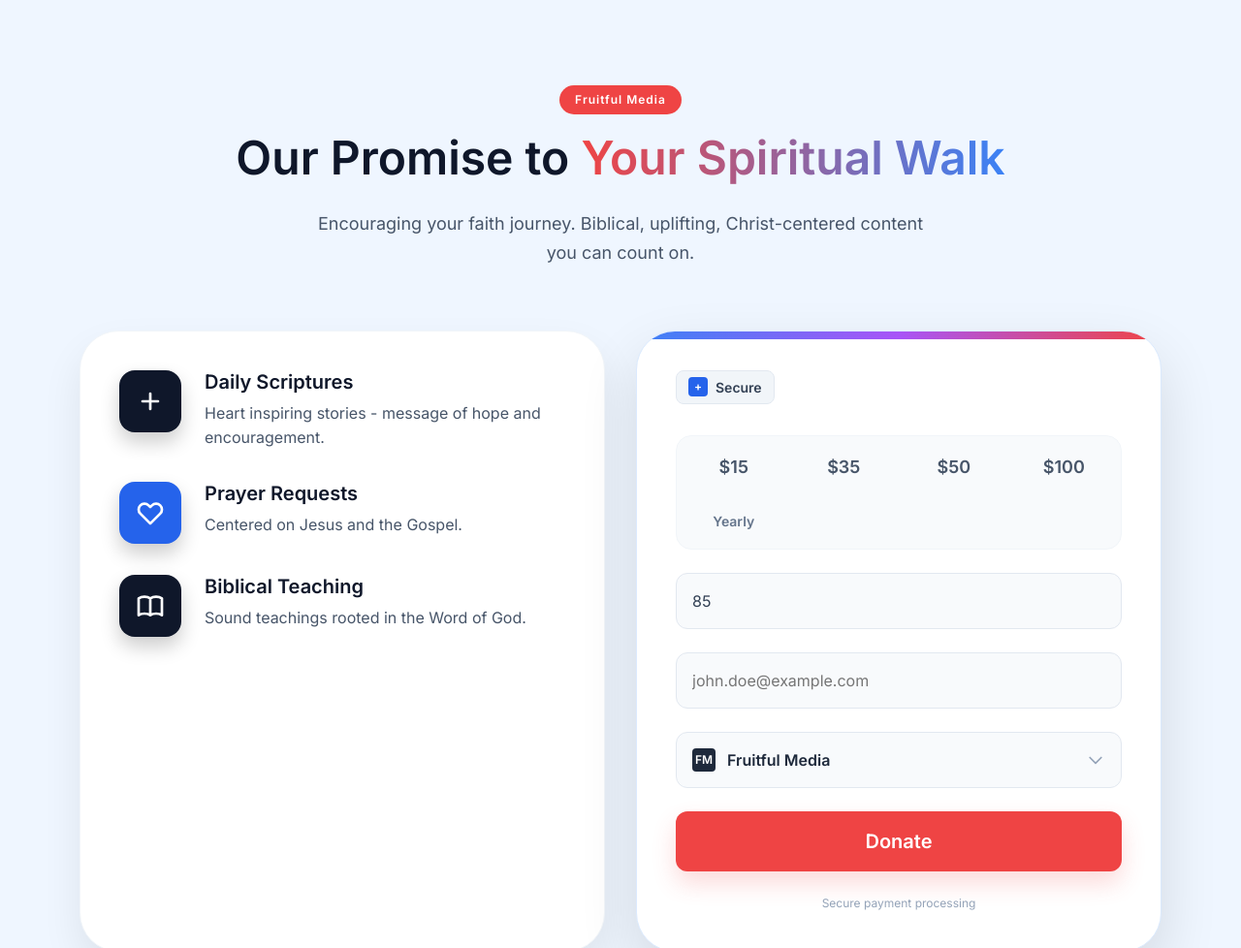
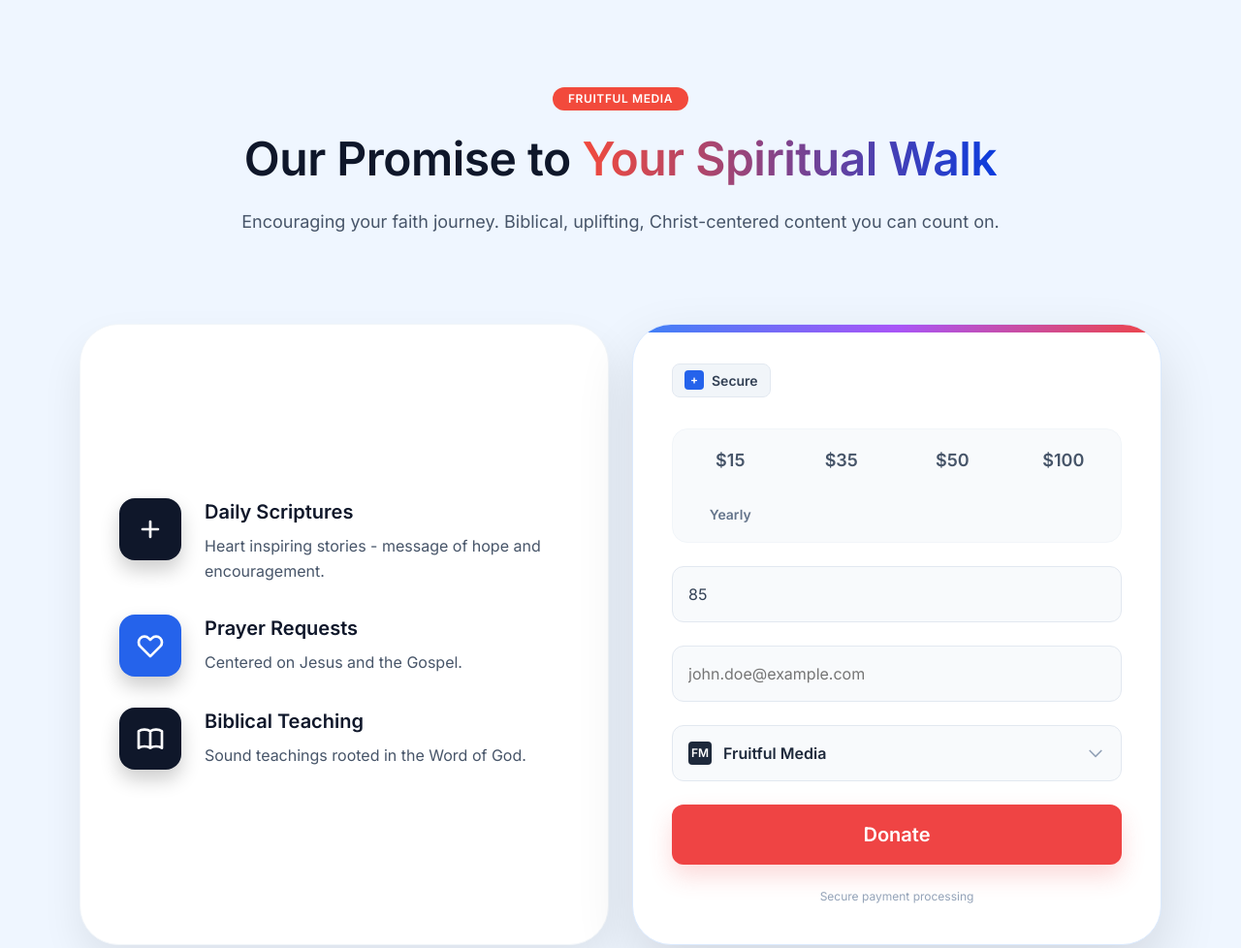
Before and after one commit to MohamadAdil/fruitfulmedia, a plain HTML site: page index.html in a window 1280 px wide. Shown: the part 4280-5258 px from the top of the page at 97% size. Drawn offline with nearby package versions, Linux system fonts and the light colour scheme.

Commit message:
'05-02-206'

```diff
--- a/css/style.css
+++ b/css/style.css
@@ -1125,73 +1125,40 @@
 }
 
 /*  */
-.donate-section {
+.ScDonate {
   padding: 96px 0;
   background: #eff6ff;
 }
 
-.donate-container {
-  max-width: 1280px;
-  padding: 0 16px;
-  margin: 0 auto;
-}
-
-.donate-head {
+.ScDonateHeader {
   text-align: center;
-  margin-bottom: 64px;
-}
-
-.donate-badge {
-  display: inline-block;
-  padding: 6px 16px;
-  background: #ef4444;
-  color: #fff;
-  font-size: 12px;
-  font-weight: 700;
-  border-radius: 999px;
-  margin-bottom: 16px;
-  letter-spacing: 1px;
-}
-
-.donate-title {
-  font-size: 48px;
-  font-weight: 800;
-  color: #0f172a;
+  max-width: 800px;
+  margin: 0 auto 90px;
+}
+
+.ScDonate h2 {
   margin-bottom: 24px;
-}
-
-.donate-title span {
-  background: linear-gradient(to right, #ef4444, #3b82f6);
+  font: 800 48px/1.1 var(--font-family-primary);
+  letter-spacing: -0.5px;
+  color: var(--clr-slate-900);
+}
+
+.ScDonate h2 span {
+  background: var(--clr-primary-gradient);
   -webkit-background-clip: text;
+  -webkit-text-fill-color: transparent;
+  background-clip: text;
   color: transparent;
 }
 
-.donate-subtitle {
-  max-width: 640px;
-  margin: 0 auto;
-  font-size: 18px;
-  color: #475569;
-  line-height: 1.7;
-}
-
-.donate-grid {
-  max-width: 1152px;
-  margin: 0 auto;
-  display: grid;
-  grid-template-columns: 1fr;
-  gap: 32px;
-}
-
-@media(min-width:1024px) {
-  .donate-grid {
-    grid-template-columns: 1fr 1fr;
-  }
-}
-
-/* LEFT CARD */
-
-.donate-features {
-  background: #fff;
+.ScDonate p {
+  margin-bottom: 32px;
+  font: 400 18px/1.6 var(--font-family-primary);
+  color: var(--clr-slate-600);
+}
+
+.ScDonateCards {
+  background: var(--clr-white);
   border-radius: 40px;
   padding: 40px;
   border: 1px solid #f1f5f9;
@@ -1199,53 +1166,57 @@
   display: flex;
   flex-direction: column;
   gap: 32px;
-}
-
-.feature-row {
+  height: 100%;
+  align-items: start;
+  justify-content: center;
+}
+
+.ScDonateCard {
   display: flex;
   gap: 24px;
   align-items: flex-start;
 }
 
-.feature-icon {
+.ScDonateCardIcon {
   width: 64px;
   height: 64px;
   border-radius: 16px;
   display: flex;
   align-items: center;
   justify-content: center;
-  color: #fff;
+  color: var(--clr-white);
   flex-shrink: 0;
   box-shadow: 0 10px 20px rgba(0, 0, 0, 0.2);
 }
 
-.feature-icon svg {
+.ScDonateCardIcon svg {
   width: 32px;
   height: 32px;
 }
 
-.feature-icon.dark {
+.ScDonateCardIcon.dark {
   background: #0f172a;
 }
 
-.feature-icon.blue {
+.ScDonateCardIcon.blue {
   background: #2563eb;
 }
 
-.feature-row h3 {
-  font-size: 20px;
-  font-weight: 700;
-  color: #0f172a;
-  margin-bottom: 8px;
-}
-
-.feature-row p {
-  color: #475569;
-  line-height: 1.6;
-}
-
-/* RIGHT CARD */
-
+.ScDonateCardCn h3 {
+  font: 700 20px/28px var(--font-family-primary);
+  color: var(--clr-slate-900);
+  margin: 0 0 8px;
+}
+
+.ScDonateCardCn p {
+  font: 16px/26px var(--font-family-primary);
+  color: var(--clr-slate-600);
+  margin: 0;
+}
+
+
+
+/*  */
 .donate-form-card {
   position: relative;
   background: #fff;
--- a/index.html
+++ b/index.html
@@ -474,80 +474,74 @@
       </div>
     </div>
   </section>
-  <!-- donate-section -->
-  <section id="donate" class="donate-section">
+  <section class="ScDonate">
     <div class="container">
-
-      <div class="donate-head">
-        <div class="donate-badge">Fruitful Media</div>
-
-        <h2 class="donate-title">
+      <div class="ScDonateHeader">
+        <span class="ScSub">Fruitful Media</span>
+        <h2>
           Our Promise to
           <span>Your Spiritual Walk</span>
         </h2>
-
-        <p class="donate-subtitle">
+        <p>
           Encouraging your faith journey. Biblical, uplifting, Christ-centered content you can count on.
         </p>
       </div>
-
-      <div class="donate-grid">
-
-        <!-- LEFT CARD -->
-        <div class="donate-features">
-
-          <div class="feature-row">
-            <div class="feature-icon dark">
+      <div class="row">
+        <div class="col-md-6">
+          <div class="ScDonateCards">
+            <!--  -->
+            <div class="ScDonateCard">
+              <div class="ScDonateCardIcon dark">
                 <svg viewBox="0 0 24 24" fill="none" stroke="currentColor">
-                <path stroke-width="2" stroke-linecap="round" stroke-linejoin="round" d="M12 6v6m0 0v6m0-6h6m-6 0H6" />
+                  <path stroke-width="2" stroke-linecap="round" stroke-linejoin="round" d="M12 6v6m0 0v6m0-6h6m-6 0H6">
+                  </path>
                 </svg>
               </div>
-            <div>
+              <div class="ScDonateCardCn">
                 <h3>Daily Scriptures</h3>
                 <p>Heart inspiring stories - message of hope and encouragement.</p>
               </div>
             </div>
-
-          <div class="feature-row">
-            <div class="feature-icon blue">
+            <!--  -->
+            <div class="ScDonateCard">
+              <div class="ScDonateCardIcon blue">
                 <svg viewBox="0 0 24 24" fill="none" stroke="currentColor">
                   <path stroke-width="2" stroke-linecap="round" stroke-linejoin="round"
-                  d="M4.318 6.318a4.5 4.5 0 000 6.364L12 20.364l7.682-7.682a4.5 4.5 0 00-6.364-6.364L12 7.636l-1.318-1.318a4.5 4.5 0 00-6.364 0z" />
+                    d="M4.318 6.318a4.5 4.5 0 000 6.364L12 20.364l7.682-7.682a4.5 4.5 0 00-6.364-6.364L12 7.636l-1.318-1.318a4.5 4.5 0 00-6.364 0z">
+                  </path>
                 </svg>
               </div>
-            <div>
+              <div class="ScDonateCardCn">
                 <h3>Prayer Requests</h3>
                 <p>Centered on Jesus and the Gospel.</p>
               </div>
             </div>
-
-          <div class="feature-row">
-            <div class="feature-icon dark">
+            <!--  -->
+            <div class="ScDonateCard">
+              <div class="ScDonateCardIcon dark">
                 <svg viewBox="0 0 24 24" fill="none" stroke="currentColor">
                   <path stroke-width="2" stroke-linecap="round" stroke-linejoin="round"
-                  d="M12 6.253v13m0-13C10.832 5.477 9.246 5 7.5 5S4.168 5.477 3 6.253v13C4.168 18.477 5.754 18 7.5 18s3.332.477 4.5 1.253m0-13C13.168 5.477 14.754 5 16.5 5c1.747 0 3.332.477 4.5 1.253v13C19.832 18.477 18.247 18 16.5 18c-1.746 0-3.332.477-4.5 1.253" />
+                    d="M12 6.253v13m0-13C10.832 5.477 9.246 5 7.5 5S4.168 5.477 3 6.253v13C4.168 18.477 5.754 18 7.5 18s3.332.477 4.5 1.253m0-13C13.168 5.477 14.754 5 16.5 5c1.747 0 3.332.477 4.5 1.253v13C19.832 18.477 18.247 18 16.5 18c-1.746 0-3.332.477-4.5 1.253">
+                  </path>
                 </svg>
               </div>
-            <div>
+              <div class="ScDonateCardCn">
                 <h3>Biblical Teaching</h3>
                 <p>Sound teachings rooted in the Word of God.</p>
               </div>
             </div>
-
+            <!--  -->
           </div>
-
-        <!-- RIGHT CARD -->
+        </div>
+        <div class="col-md-6">
+          <div class="ScDonateCardWrap">
             <div class="donate-form-card">
-
               <div class="form-top-line"></div>
-
               <div class="form-secure">
                 <div class="form-plus">+</div>
                 <span>Secure</span>
               </div>
-
               <div class="form-body">
-
                 <div class="amount-grid">
                   <button>$15</button>
                   <button>$35</button>
@@ -555,31 +549,26 @@
                   <button>$100</button>
                   <button class="yearly">Yearly</button>
                 </div>
-
                 <div class="input-wrap">
                   <input type="text" value="85" placeholder="Custom amount">
                 </div>
-
                 <div class="input-wrap">
                   <input type="email" placeholder="john.doe@example.com">
                 </div>
-
                 <div class="select-org">
                   <span>
                     <i>FM</i> Fruitful Media
                   </span>
                   <svg viewBox="0 0 24 24" fill="none" stroke="currentColor">
-                <path stroke-width="2" stroke-linecap="round" stroke-linejoin="round" d="M19 9l-7 7-7-7" />
+                    <path stroke-width="2" stroke-linecap="round" stroke-linejoin="round" d="M19 9l-7 7-7-7"></path>
                   </svg>
                 </div>
-
                 <button class="donate-btn">Donate</button>
-
                 <div class="form-note">Secure payment processing</div>
-
               </div>
             </div>
-
+          </div>
+        </div>
       </div>
     </div>
   </section>
```
Also changed, not shown: support.html (+97 -0 lines). Lines whose indentation alone changed are shown as unchanged.
